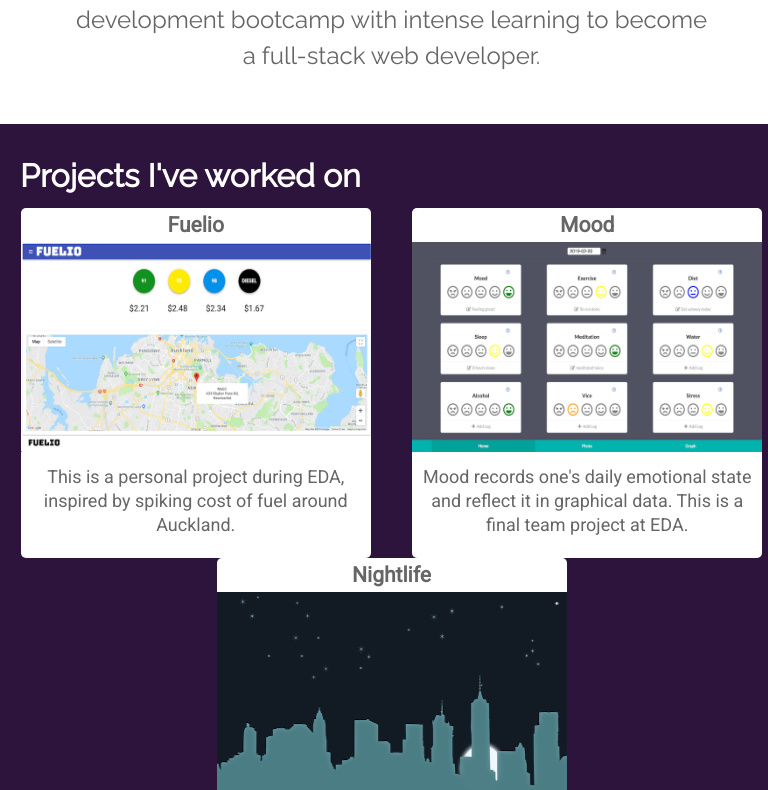
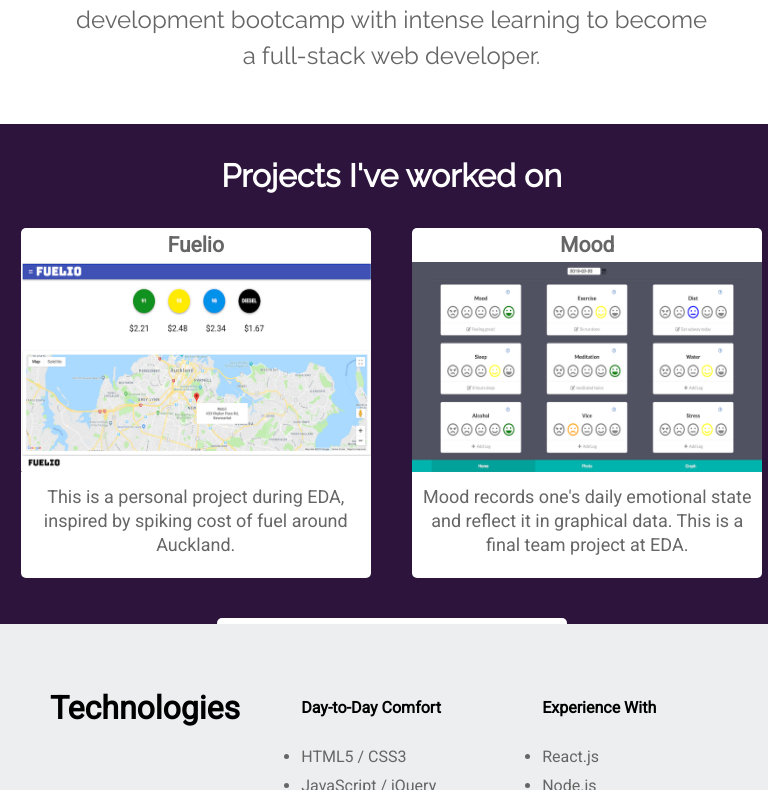
Before and after one commit to AmboMaya/Maya-Portfolio, a React app: page / in a window 768 px wide. Shown: the part 1130-1920 px from the top of the page. Built offline with nearby package versions, Linux system fonts and the light colour scheme.

Commit message:
refactor code for prject section to properly appear on full screen and mobile view

```diff
--- a/public/main.css
+++ b/public/main.css
@@ -192,11 +192,11 @@ a.callToAction:hover {
   flex-direction: row;
   width: 80%;
   padding: 20px;
+  justify-content: center;
 }
 
 .projectHeadline h1 {
   text-align: center;
-  padding-left: 320px;
   margin-top: 20px;
   font-family: 'Raleway', sans-serif;
 }
@@ -248,7 +248,6 @@ a.callToAction:hover {
     height: 100%;
     justify-content: space-between;
     margin-bottom: 20px;
-    /* overflow: auto; */
   }
   .projects {
     flex-wrap: wrap;
@@ -259,28 +258,6 @@ a.callToAction:hover {
   .projectContainer {
     justify-content: space-evenly;
   }
-}
-
-@media  (max-width: 644px) {
-  .projectHeadline h1 {
-    padding-left: 0px;
- }
-}
-
-@media (min-width: 645px) and (max-width: 1049px) {
-  .projects {
-    justify-content: flex-start;
-    height: auto;
-    overflow-y: scroll;
-  }
-  .projectContainer {
-    color: black;
-    justify-content: space-between;
-    margin:auto;
-  }
-  .projectHeadline h1 {
-    padding-left: 0;
- }
 }
 /* end of Main Page component styling */
 
```
